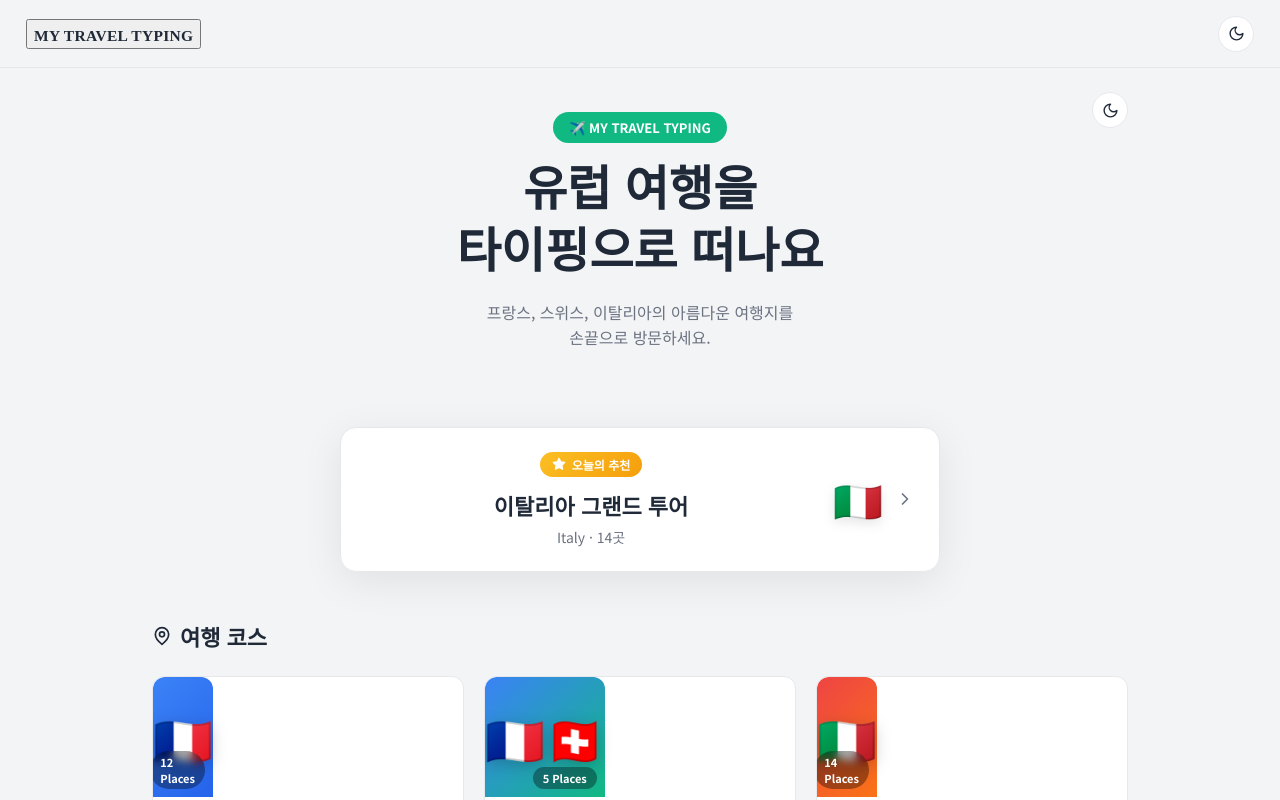
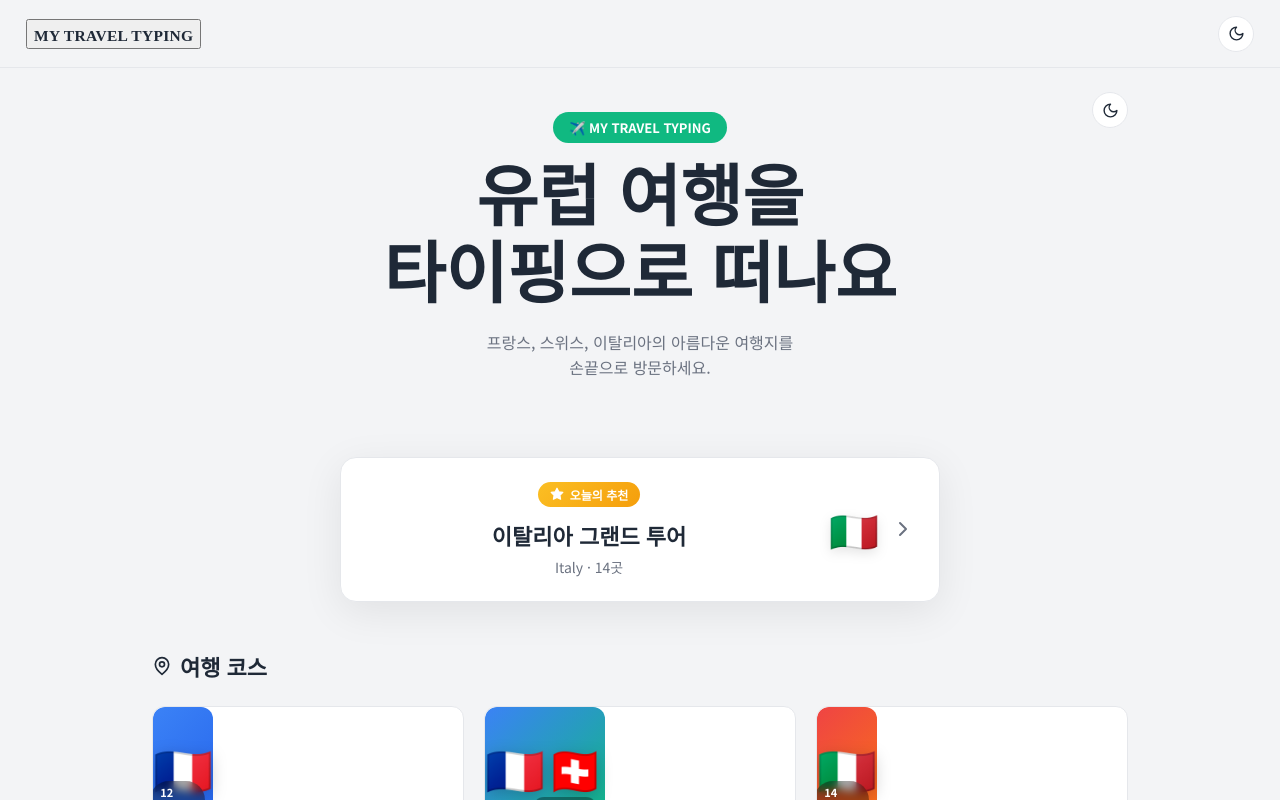
Before and after one commit to PARSA1021/travel-typing, a React (Vite) app: page / in a window 1280 px wide. Shown: the top 800 px of the page. Built offline with nearby package versions, Linux system fonts and the light colour scheme; a web font is replaced by a local one.

Commit message:
HomeScreen UI 개선

```diff
--- a/src/components/HomeScreen.jsx
+++ b/src/components/HomeScreen.jsx
@@ -3,9 +3,6 @@ import { Shuffle, ChevronRight, Map, Star, Award, Settings2, Play, MapPin, Plane
 import { useGameStore } from "../store/useGameStore";
 import { GAME_TYPES } from "../lib/gameTypes";
 
-// 하위 호환: 기존에 App.jsx 등에서 `import { GAME_TYPES } from "./components/HomeScreen"`로
-// 가져다 쓰던 코드가 계속 동작하도록 재수출한다. 실제 정의는 lib/gameTypes.js에 있다
-// (여기 두면 useGameStore.js ↔ HomeScreen.jsx 순환 참조가 생김).
 export { GAME_TYPES };
 
 const COUNTRY_COLORS = {
@@ -37,18 +34,13 @@ export function HomeScreen({
     setDark,
   } = useGameStore();
 
-  // 스토어에 이미 저장된 난이도가 있으면 그걸로 초기화한다.
-  // (이전에는 항상 "beginner"로 고정되어, 새로고침 후에도 화면이 실제 저장된
-  // 난이도를 반영하지 못하는 문제가 있었다.)
   const [difficulty, setDifficulty] = useState(storedDifficulty || "beginner");
 
-  // 오늘의 추천 코스: routes가 바뀌지 않는 한 하루에 한 번만 다시 계산한다.
   const todaysRoute = useMemo(() => {
     if (!routes.length) return null;
     return routes[Math.floor(Date.now() / DAY_MS) % routes.length];
   }, [routes]);
 
-  // 설정 시트가 열려 있을 때 Esc로 닫을 수 있게 한다.
   useEffect(() => {
     if (!showSettings) return undefined;
     const onKeyDown = (event) => {
@@ -66,9 +58,6 @@ export function HomeScreen({
 
   const handleDifficultySelect = (level) => {
     setDifficulty(level);
-    // useGameStore.setDifficulty가 typingLanguage까지 함께 세팅해준다.
-    // (여기서 onTypingLanguageChange를 또 호출하면 같은 로직이 두 곳에 중복되어
-    // 나중에 store 쪽 규칙이 바뀌었을 때 여기만 안 바뀌는 식으로 어긋나기 쉽다.)
     setStoreDifficulty(level);
   };
 
@@ -87,6 +76,7 @@ export function HomeScreen({
           {dark ? <Sun size={17} /> : <Moon size={17} />}
         </button>
       </div>
+
       <section className="album-hero">
         <div className="hero-badge">✈️ MY TRAVEL TYPING</div>
         <h1 className="album-title">유럽 여행을<br/>타이핑으로 떠나요</h1>
@@ -96,7 +86,7 @@ export function HomeScreen({
         </p>
       </section>
 
-      {/* Today's pick */}
+      {/* Today's pick - 더 강조 */}
       {todaysRoute ? (
         <section className="album-todays-pick">
           <button
@@ -113,7 +103,7 @@ export function HomeScreen({
             </div>
             <div className="pick-right">
               <span className="pick-flag">{todaysRoute.countryFlag}</span>
-              <ChevronRight size={20} aria-hidden="true" />
+              <ChevronRight size={24} aria-hidden="true" />
             </div>
           </button>
         </section>
@@ -189,7 +179,7 @@ export function HomeScreen({
         </div>
       </section>
 
-      {/* Bottom Sheet (settings) */}
+      {/* Bottom Sheet */}
       <div className={`album-bottom-sheet ${showSettings ? "is-open" : ""}`}>
         <div
           className="sheet-backdrop"
@@ -273,8 +263,14 @@ export function HomeScreen({
           </div>
 
           <div className="sheet-footer">
-            <button type="button" className="start-journey-btn" disabled={!canStart} onClick={onStart}>
-              <Play size={18} fill="currentColor" aria-hidden="true" /> 출발하기
+            <button
+              type="button"
+              className="start-journey-btn"
+              disabled={!canStart}
+              onClick={onStart}
+            >
+              <Play size={18} fill="currentColor" aria-hidden="true" />
+              출발하기
             </button>
           </div>
         </div>
--- a/src/styles.css
+++ b/src/styles.css
@@ -1439,6 +1439,20 @@ footer {
   font-weight: 700;
 }
 
+.album-hero h1 {
+  font-size: clamp(2.8rem, 8vw, 4.2rem);
+  line-height: 1.15;
+}
+
+.todays-pick-card {
+  transition: all 0.3s cubic-bezier(0.4, 0, 0.2, 1);
+}
+
+.todays-pick-card:hover {
+  transform: translateY(-8px);
+  box-shadow: 0 20px 40px rgba(0, 0, 0, 0.12);
+}
+
 .arrival-toast-container.is-entering { animation: toast-in .2s ease-out; }
 .arrival-toast-container.is-leaving { animation: toast-out .25s ease-in forwards; }
 @keyframes toast-in { from { opacity:0; transform:translateY(8px) scale(.95);} to {opacity:1; transform:none;} }
```
